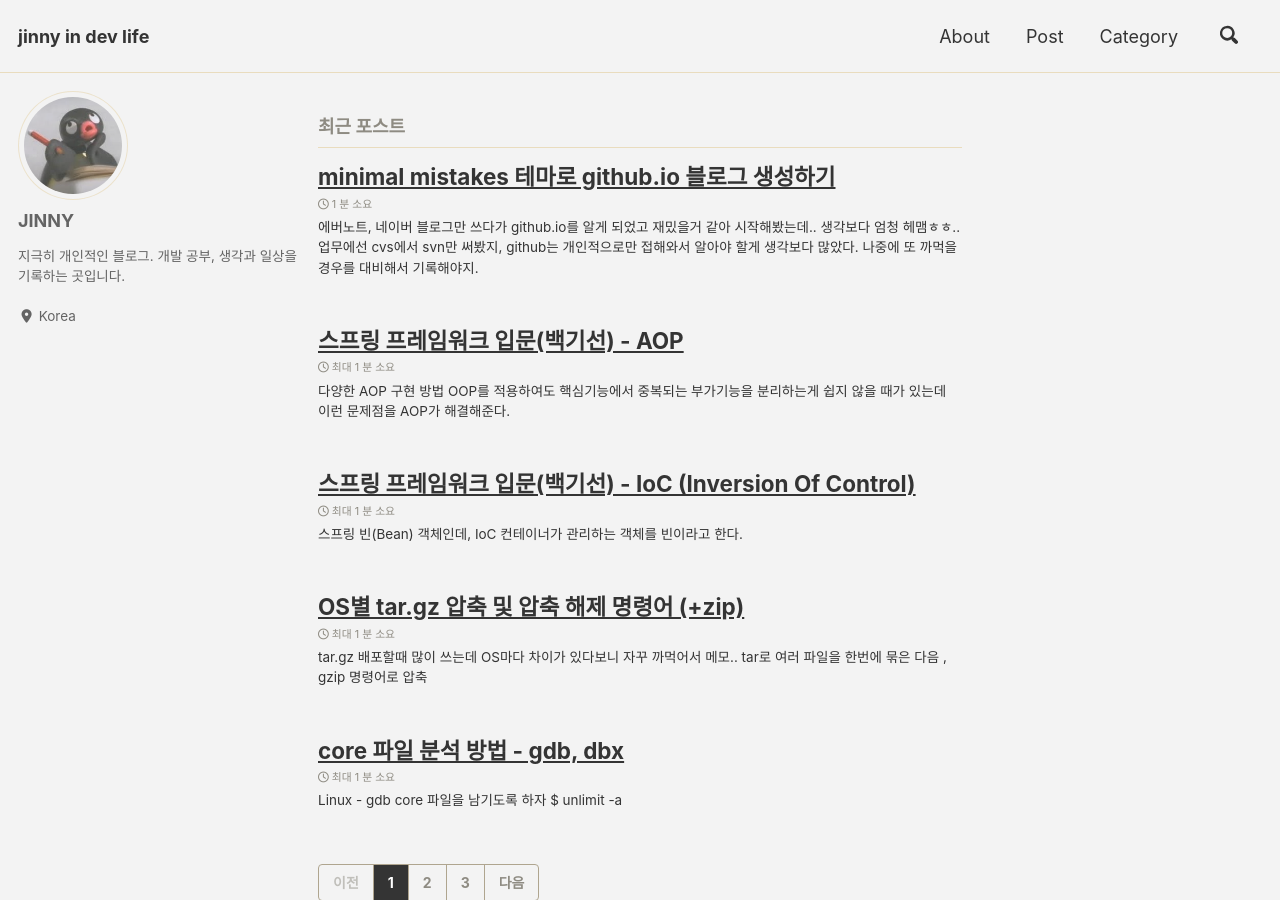
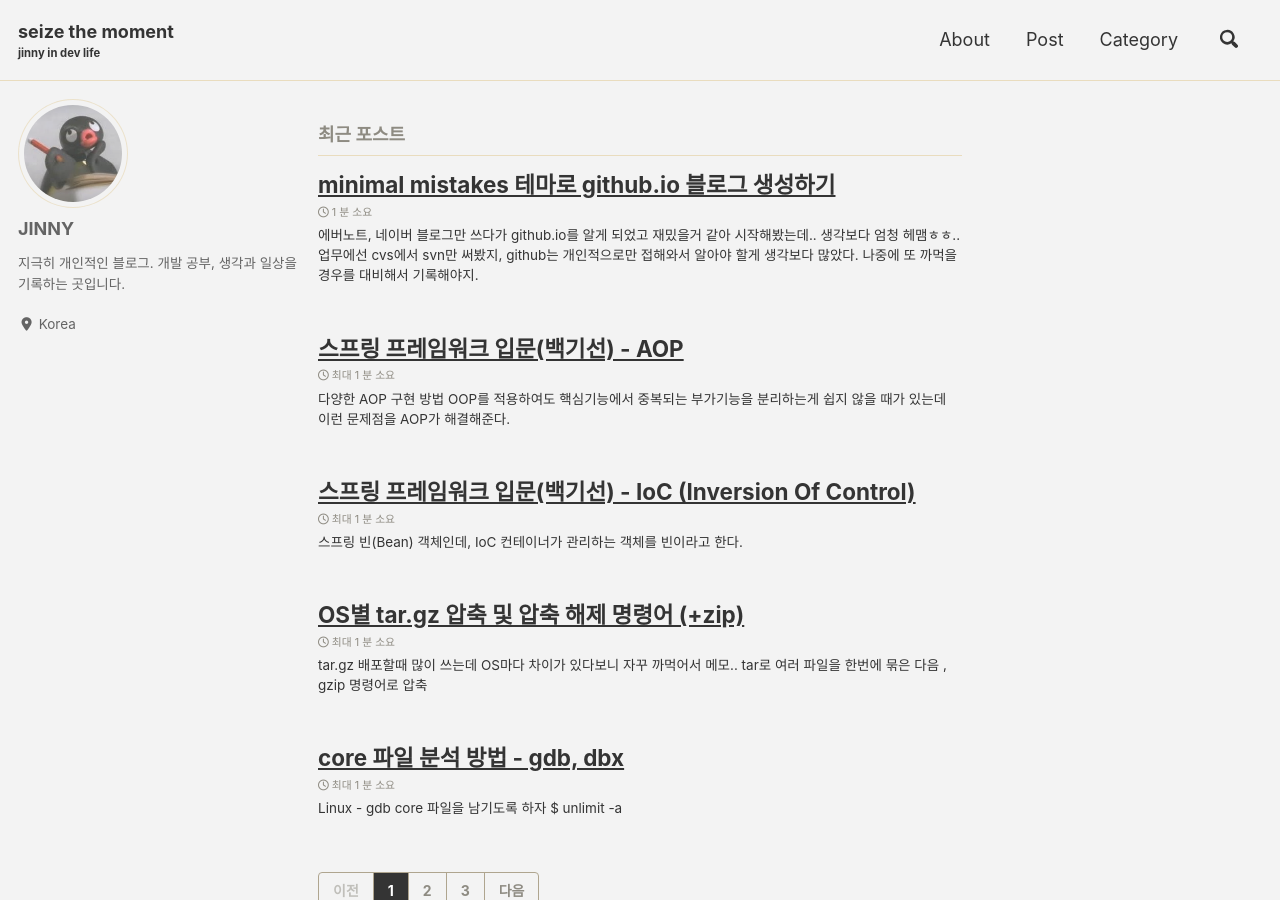
Before and after one commit to jinn-dev/jinn-dev.github.io, a Jekyll site: the page built from index.html, in a window 1280 px wide and 900 px high. Built offline with Jekyll 4.4.1, drawn with Linux system fonts in a browser that asks for light colours; cached includes are drawn as plain includes; nearby versions of some CDN libraries; the list of posts is cut into pages by our own code.

Commit message:
config 수정

```diff
--- a/_config.yml
+++ b/_config.yml
@@ -16,9 +16,9 @@ minimal_mistakes_skin    : "dirt" # "air", "aqua", "contrast", "dark", "dirt", "
 
 # Site Settings
 locale                   : "ko"
-title                    : "jinny in dev life"
-title_separator          : "-"
-subtitle                 : # site tagline that appears below site title in masthead
+title                    : "seize the moment"
+title_separator          : ""
+subtitle                 : "jinny in dev life" # site tagline that appears below site title in masthead
 name                     : "jinny"
 description              : "지극히 개인적인 블로그. 개발 공부, 생각과 일상을 기록하는 곳입니다."
 url                      : # the base hostname & protocol for your site e.g. "https://mmistakes.github.io"
```
